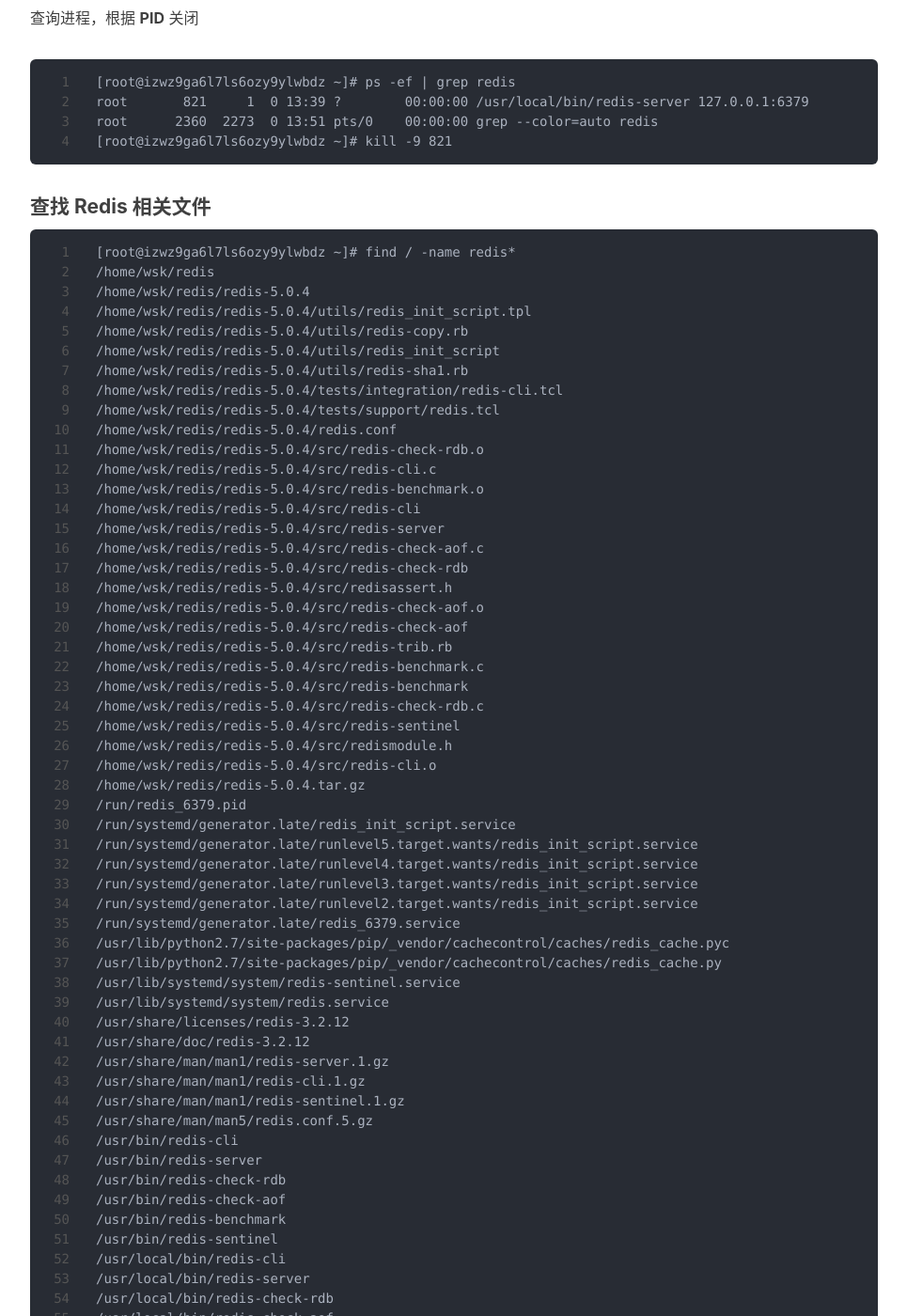
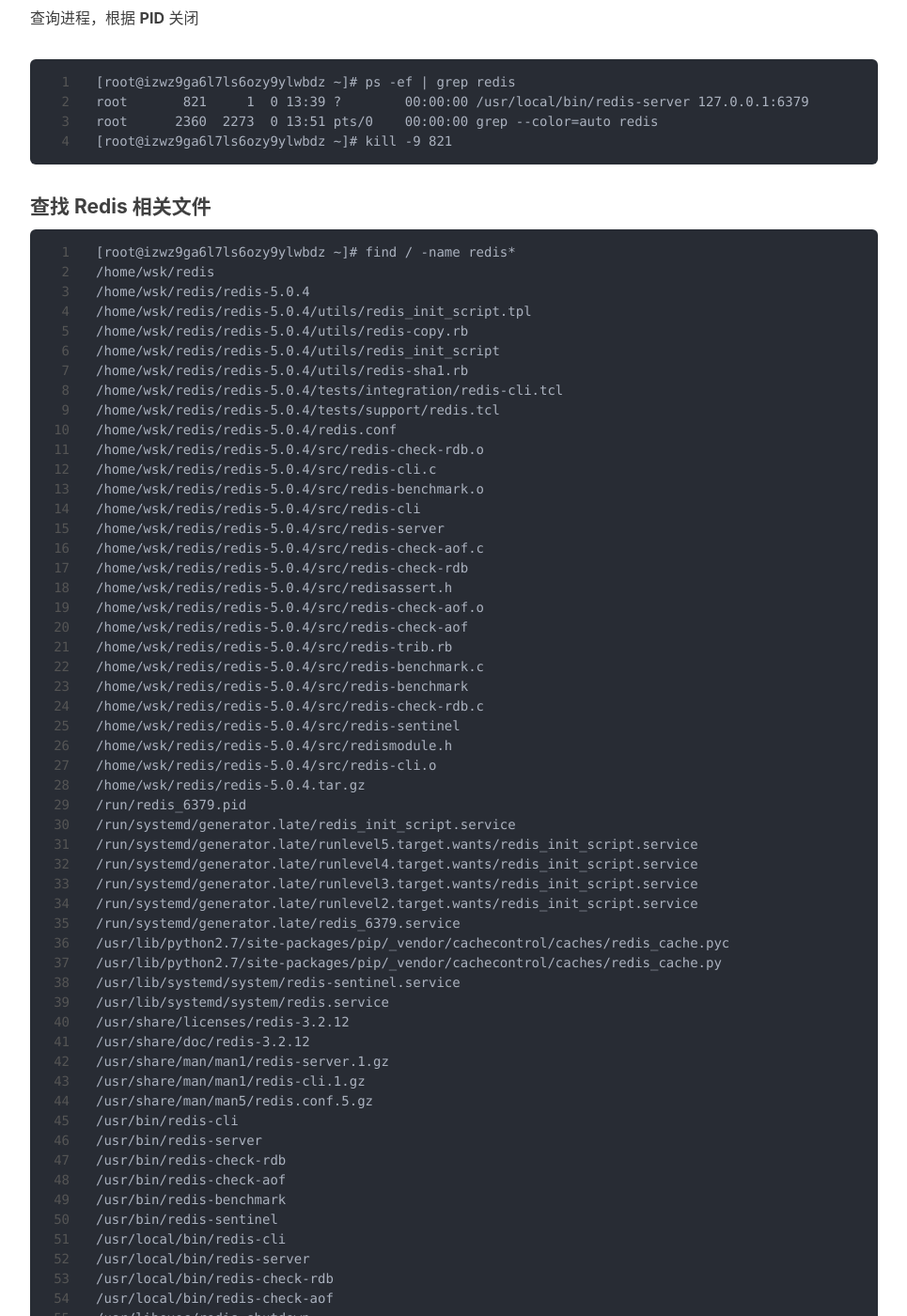
Before and after one commit to wsk1103/wsk1103.github.io, a Jekyll site: the page built from _posts/2019-01-12-centos 7 安装Redis.md, in a window 1280 px wide and 1400 px high, scrolled down 4825 px. Shown: the whole window at 94% size, without its empty margins (233-1198 px from the left). Built offline with Jekyll 4.4.1, drawn with Linux system fonts in a browser that asks for light colours; nearby versions of some CDN libraries; our own code applies the rules of GitHub Pages for plain Markdown files; comment, search, counter and statistics services are not loaded; some of the changed text lies outside the part shown.

Commit message:
update note

```diff
--- a/_posts/2019-01-12-centos 7 安装Redis.md
+++ b/_posts/2019-01-12-centos 7 安装Redis.md
@@ -225,7 +225,6 @@ root      2360  2273  0 13:51 pts/0    00:00:00 grep --color=auto redis
 /usr/share/doc/redis-3.2.12
 /usr/share/man/man1/redis-server.1.gz
 /usr/share/man/man1/redis-cli.1.gz
-/usr/share/man/man1/redis-sentinel.1.gz
 /usr/share/man/man5/redis.conf.5.gz
 /usr/bin/redis-cli
 /usr/bin/redis-server
```
